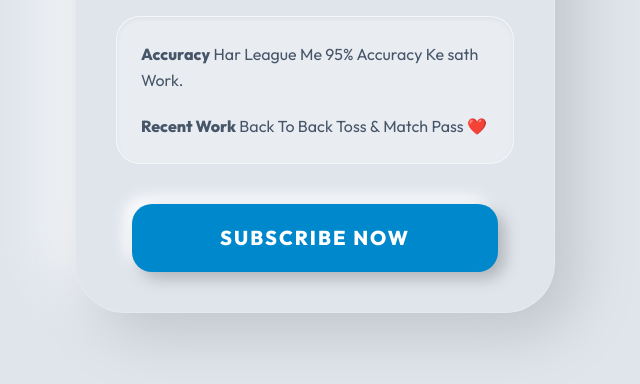
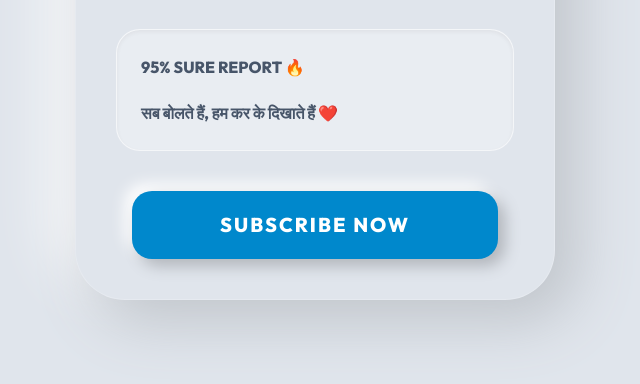
Before and after one commit to hgprediction/landing-page, a plain HTML site: page index.html in a window 1280 px wide. Shown: the part 350-734 px from the top of the page, without its empty margins (325-965 px from the left). Drawn offline with nearby package versions, Linux system fonts and the light colour scheme.

Commit message:
index.html

```diff
--- a/index.html
+++ b/index.html
@@ -92,10 +92,10 @@
 
         <div class="text-slate-600 space-y-5 text-left text-base leading-relaxed mb-10 bg-white/30 p-6 rounded-3xl border border-white/50 shadow-inner">
             <p>
-                <b>Accuracy</b> Har League Me 95% Accuracy Ke sath Work.
+                <b>95% SURE REPORT 🔥</b>
             </p>
             <p>
-                <b>Recent Work</b> Back To Back Toss & Match Pass ❤️
+                <b>सब बोलते हैं, हम कर के दिखाते हैं ❤️ </b>
             </p>
 
         </div>
```
